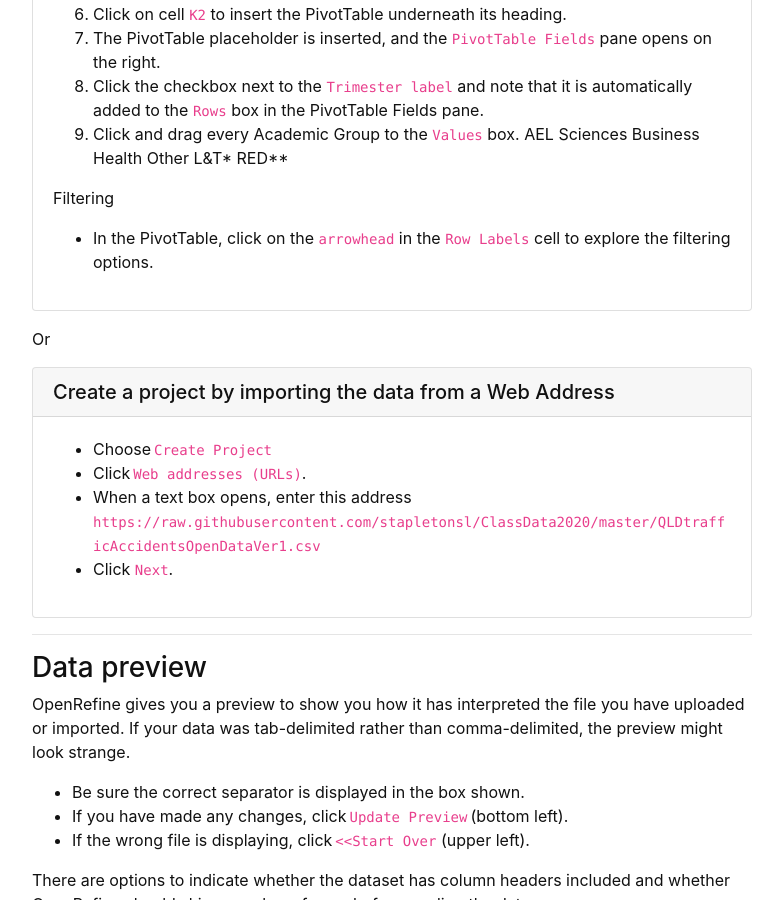
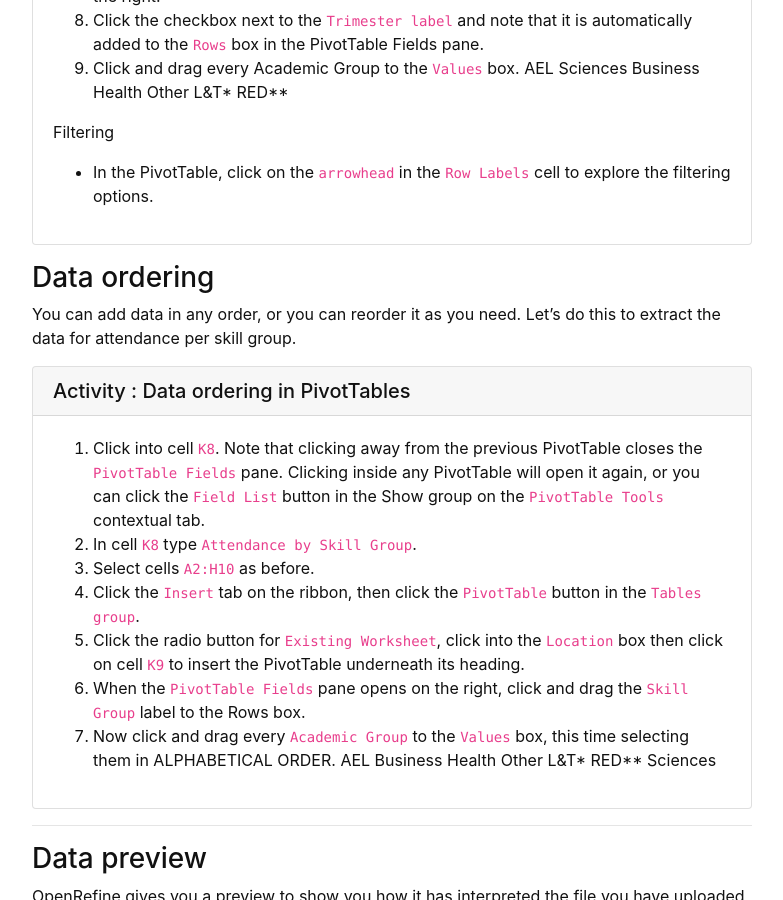
Before and after one commit to GULibrarySandbox/data-vis-basics, a Jekyll site: the page built from content/2-msexcel.md, in a window 1280 px wide and 900 px high, scrolled down 1594 px. Shown: the whole window, without its empty margins (248-1031 px from the left). Built offline with Jekyll 4.4.1, drawn with Linux system fonts in a browser that asks for light colours; some of the changed text lies outside the part shown.

Commit message:
Update 2-msexcel.md

```diff
--- a/content/2-msexcel.md
+++ b/content/2-msexcel.md
@@ -15,10 +15,6 @@ Undertake the activities below to create PivotTables and PivotCharts.
 - MS Excel software
 - download activity .xls dataset from Griffith University's Research Data Storage [here](https://research-storage.griffith.edu.au/owncloud/index.php/s/7VHsCVyUsAKsTll){% endcapture %}
 {% include card.md header="Setup" text=text %}
-
-
-{% capture alert %}Note: Keep the terminal window hosting Java open in the background.{% endcapture %} {% include alert.md text=alert color="warning" %}
-
 
 -----
 
@@ -45,25 +41,35 @@ Let’s find out how many students from each academic group attended per trimest
 7.	The PivotTable placeholder is inserted, and the `PivotTable Fields` pane opens on the right.
 8.	Click the checkbox next to the `Trimester label` and note that it is automatically added to the `Rows` box in the PivotTable Fields pane.
 9.	Click and drag every Academic Group to the `Values` box.
-AEL
-Sciences
-Business
-Health
-Other L&T*
-RED**
+  AEL
+  Sciences
+  Business
+  Health
+  Other L&T*
+  RED**
 
 Filtering
 - In the PivotTable, click on the `arrowhead` in the `Row Labels` cell to explore the filtering options.{% endcapture %}
 {% include card.md header="Activity : Data extraction with PivotTables" text=text %}
 
-Or
+### Data ordering
+You can add data in any order, or you can reorder it as you need.  Let’s do this to extract the data for attendance per skill group.
 
 {% capture text %}
-- Choose `Create Project`
-- Click `Web addresses (URLs)`.
-- When a text box opens, enter this address `https://raw.githubusercontent.com/stapletonsl/ClassData2020/master/QLDtrafficAccidentsOpenDataVer1.csv`
-- Click `Next`.{% endcapture %}
-{% include card.md header="Create a project by importing the data from a Web Address" text=text %}
+1.	Click into cell `K8`.  Note that clicking away from the previous PivotTable closes the `PivotTable Fields` pane.  Clicking inside any PivotTable will open it again, or you can click the `Field List` button in the Show group on the `PivotTable Tools` contextual tab.
+2.	In cell `K8` type `Attendance by Skill Group`.
+3.	Select cells `A2:H10` as before.
+4.	Click the `Insert` tab on the ribbon, then click the `PivotTable` button in the `Tables group`.
+5.	Click the radio button for `Existing Worksheet`, click into the `Location` box then click on cell `K9` to insert the PivotTable underneath its heading.
+6.	When the `PivotTable Fields` pane opens on the right, click and drag the `Skill Group` label to the Rows box.
+7.	Now click and drag every `Academic Group` to the `Values` box, this time selecting them in ALPHABETICAL ORDER.
+ AEL
+ Business
+ Health
+ Other L&T*
+ RED**
+ Sciences{% endcapture %}
+{% include card.md header="Activity : Data ordering in PivotTables" text=text %}
 
 -----
 
@@ -87,6 +93,9 @@ There are options to indicate whether the dataset has column headers included an
 {% include button.md text="Watch the steps above on this video" link="https://vimeo.com/412189056/0d9031def0" color="info" %}
 
 
+
+{% capture alert %}Note: Keep the terminal window hosting Java open in the background.{% endcapture %} {% include alert.md text=alert color="warning" %}
+
 -----
 
 <p align="center">
```
